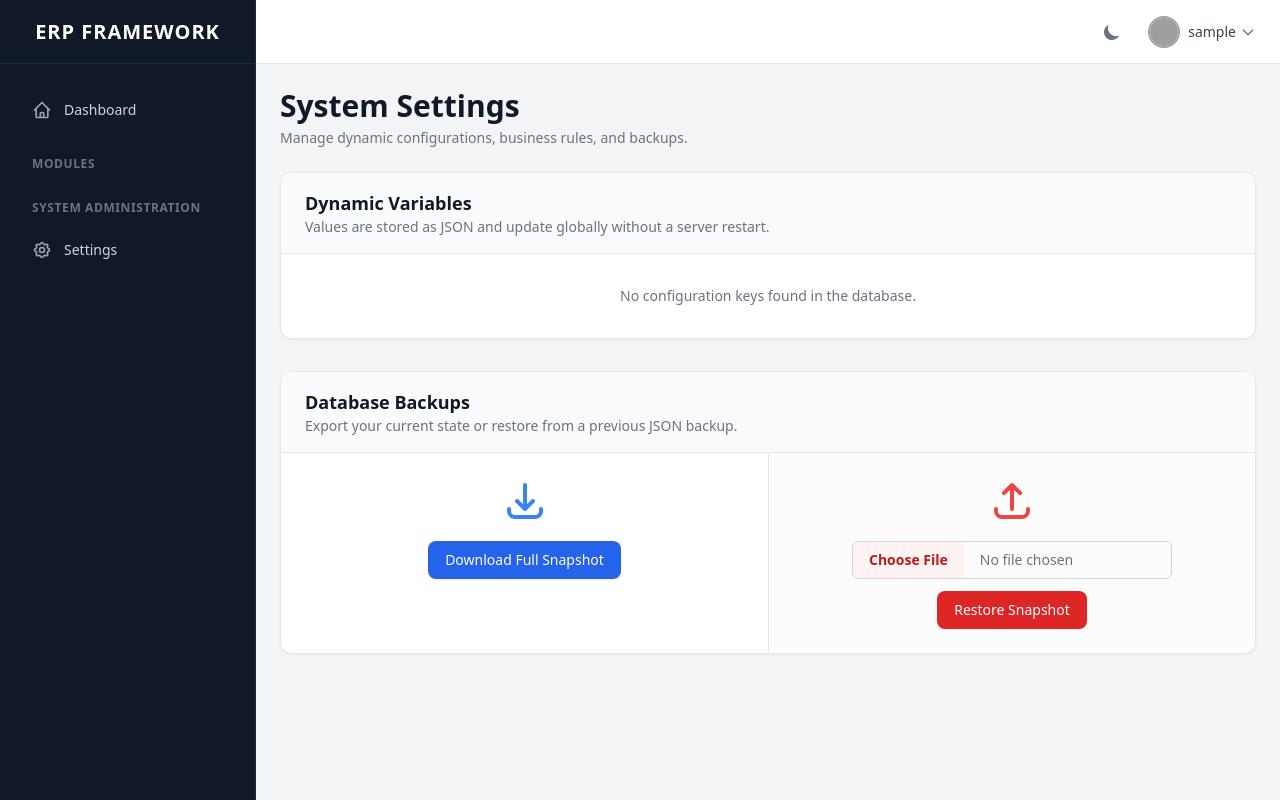
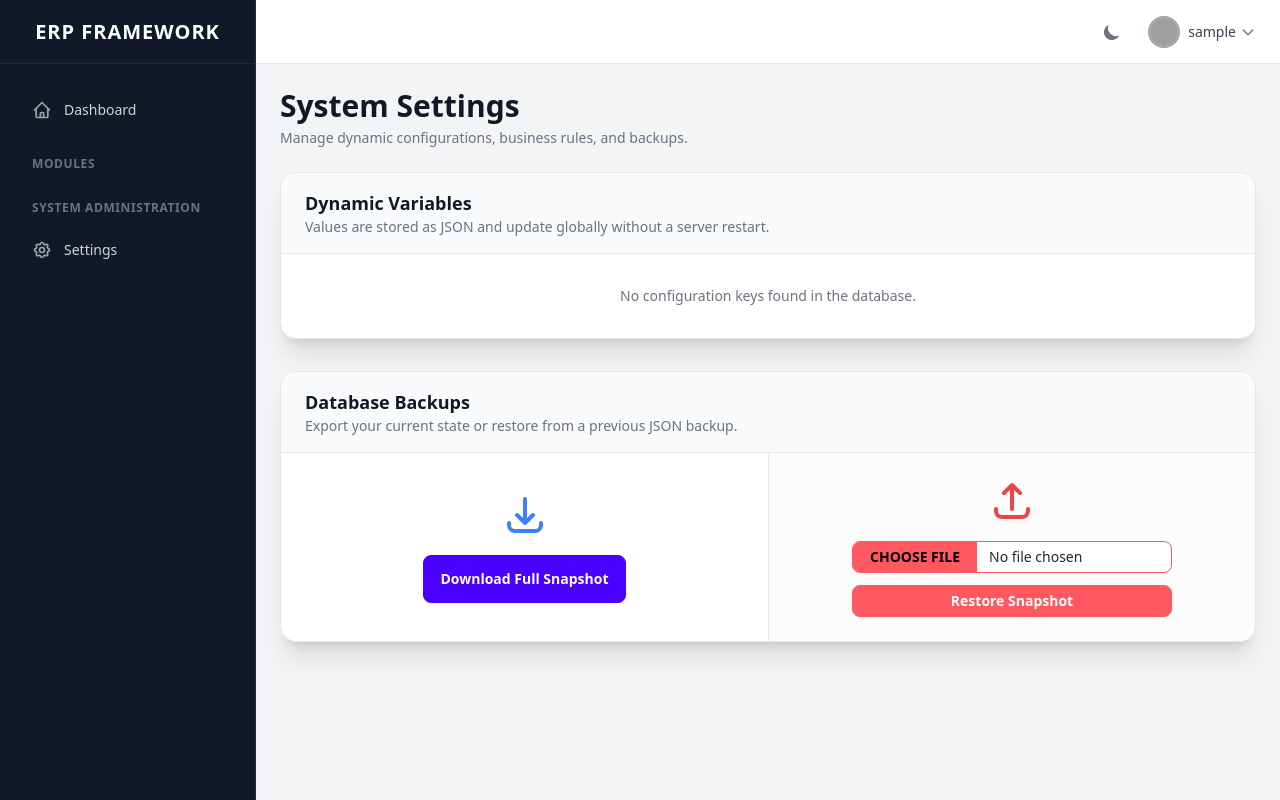
Before and after one commit to vaibhavambavkar1/generic_app_architecture, a Django app: page /core/settings/ in a window 1280 px wide. Run offline with Django 5.2, Linux system fonts and the light colour scheme; the visitor is signed in with stand-in values (Sample User, id 1); data that the repository does not hold is empty; parts of the project's set-up code (start-up, migrations or seed data) failed here and were passed over; some libraries are stand-ins or nearby versions; grey boxes are pictures that could not be loaded.

Commit message:
refactor: migrate UI to daisyUI components and update default redirect to settings dashboard

```diff
--- a/core/auth_html_views.py
+++ b/core/auth_html_views.py
@@ -12,7 +12,7 @@ def login_view(request):
             django_login(request, user)
             # Instruct HTMX to redirect the browser to the dashboard
             response = HttpResponse()
-            response['HX-Redirect'] = '/inventory/'
+            response['HX-Redirect'] = '/'
             return response
         else:
             return render(request, 'core/auth/partials/error_message.html', {'error': 'Invalid username or password.'})
@@ -35,7 +35,7 @@ def signup_view(request):
 
         django_login(request, user)
         response = HttpResponse()
-        response['HX-Redirect'] = '/inventory/'
+        response['HX-Redirect'] = '/'
         return response
 
     return render(request, 'core/auth/signup.html')
--- a/core/templates/core/base.html
+++ b/core/templates/core/base.html
@@ -17,6 +17,9 @@
             }
         }
     </script>
+    <!-- DaisyUI CDN -->
+    <link href="https://cdn.jsdelivr.net/npm/daisyui@4.12.10/dist/full.min.css" rel="stylesheet" type="text/css" />
+
     <!-- Tailwind CSS (CDN for rapid prototyping, replace with build in production) -->
     <script src="https://cdn.tailwindcss.com"></script>
 
--- a/core/templates/core/settings_dashboard.html
+++ b/core/templates/core/settings_dashboard.html
@@ -6,7 +6,7 @@
     </div>
 
     <!-- Dynamic Configuration Store -->
-    <div class="bg-white dark:bg-gray-800 shadow-sm rounded-xl border border-gray-200 dark:border-gray-700 mb-8 overflow-hidden">
+    <div class="card bg-base-100 dark:bg-gray-800 shadow-xl border border-gray-200 dark:border-gray-700 mb-8 overflow-hidden">
         <div class="px-6 py-4 border-b border-gray-200 dark:border-gray-700 bg-gray-50 dark:bg-gray-900/50">
             <h3 class="text-lg font-bold text-gray-900 dark:text-white">Dynamic Variables</h3>
             <p class="text-sm text-gray-500 dark:text-gray-400">Values are stored as JSON and update globally without a server restart.</p>
@@ -22,8 +22,8 @@
                     <form hx-post="{% url 'core:update_config' config.id %}" hx-target="#status-{{ config.id }}" class="flex items-center space-x-2">
                         {% csrf_token %}
                         <input type="text" name="value" value="{{ config.value|escape }}"
-                               class="block w-48 shadow-sm sm:text-sm border-gray-300 dark:border-gray-600 dark:bg-gray-700 dark:text-white rounded-md font-mono focus:ring-blue-500 focus:border-blue-500">
-                        <button type="submit" class="inline-flex items-center px-3 py-2 border border-transparent shadow-sm text-sm font-medium rounded-md text-white bg-blue-600 hover:bg-blue-700 focus:outline-none transition-colors">
+                               class="input input-bordered input-sm w-48 font-mono dark:bg-gray-700 dark:text-white">
+                        <button type="submit" class="btn btn-primary btn-sm text-white">
                             Save
                         </button>
                         <div id="status-{{ config.id }}" class="w-16"></div>
@@ -39,27 +39,27 @@
     </div>
 
     <!-- Backup & Restore System -->
-    <div class="bg-white dark:bg-gray-800 shadow-sm rounded-xl border border-gray-200 dark:border-gray-700 mb-8 overflow-hidden">
+    <div class="card bg-base-100 dark:bg-gray-800 shadow-xl border border-gray-200 dark:border-gray-700 mb-8 overflow-hidden">
         <div class="px-6 py-4 border-b border-gray-200 dark:border-gray-700 bg-gray-50 dark:bg-gray-900/50">
             <h3 class="text-lg font-bold text-gray-900 dark:text-white">Database Backups</h3>
             <p class="text-sm text-gray-500 dark:text-gray-400">Export your current state or restore from a previous JSON backup.</p>
         </div>
 
         <div class="grid grid-cols-1 md:grid-cols-2 divide-y md:divide-y-0 md:divide-x divide-gray-200 dark:divide-gray-700">
-            <div class="p-6 text-center">
+            <div class="p-6 text-center flex flex-col items-center justify-center">
                 <svg class="mx-auto h-12 w-12 text-blue-500 mb-4" fill="none" stroke="currentColor" viewBox="0 0 24 24"><path stroke-linecap="round" stroke-linejoin="round" stroke-width="2" d="M4 16v1a3 3 0 003 3h10a3 3 0 003-3v-1m-4-4l-4 4m0 0l-4-4m4 4V4"></path></svg>
-                <a href="{% url 'core:download_backup' %}" class="inline-flex justify-center items-center px-4 py-2 border border-transparent shadow-sm text-sm font-medium rounded-lg text-white bg-blue-600 hover:bg-blue-700 focus:outline-none transition-colors">
+                <a href="{% url 'core:download_backup' %}" class="btn btn-primary text-white">
                     Download Full Snapshot
                 </a>
             </div>
 
-            <div class="p-6 text-center bg-gray-50/50 dark:bg-gray-900/20">
+            <div class="p-6 text-center bg-gray-50/50 dark:bg-gray-900/20 flex flex-col items-center justify-center">
                 <svg class="mx-auto h-12 w-12 text-red-500 mb-4" fill="none" stroke="currentColor" viewBox="0 0 24 24"><path stroke-linecap="round" stroke-linejoin="round" stroke-width="2" d="M4 16v1a3 3 0 003 3h10a3 3 0 003-3v-1m-4-8l-4-4m0 0L8 8m4-4v12"></path></svg>
-                <form method="post" action="{% url 'core:backup_dashboard' %}" enctype="multipart/form-data" class="flex flex-col items-center">
+                <form method="post" action="{% url 'core:backup_dashboard' %}" enctype="multipart/form-data" class="flex flex-col items-center w-full max-w-xs">
                     {% csrf_token %}
                     <input type="file" name="backup_file" required accept=".json"
-                           class="block w-full max-w-xs text-sm text-gray-500 file:mr-4 file:py-2 file:px-4 file:rounded-md file:border-0 file:text-sm file:font-semibold file:bg-red-50 file:text-red-700 hover:file:bg-red-100 dark:file:bg-gray-700 dark:file:text-gray-300 border border-gray-300 dark:border-gray-600 rounded-md mb-3">
-                    <button type="submit" class="inline-flex justify-center items-center px-4 py-2 border border-transparent shadow-sm text-sm font-medium rounded-lg text-white bg-red-600 hover:bg-red-700 focus:outline-none transition-colors">
+                           class="file-input file-input-bordered file-input-error file-input-sm w-full mb-3">
+                    <button type="submit" class="btn btn-error btn-sm text-white w-full">
                         Restore Snapshot
                     </button>
                 </form>
--- a/erp_framework/settings.py
+++ b/erp_framework/settings.py
@@ -43,7 +43,6 @@ INSTALLED_APPS = [
     'django.contrib.staticfiles',
     'core',
     'django_htmx',
-    'inventory',
     'django_celery_beat',
     'rest_framework',
     'rest_framework_simplejwt',
--- a/erp_framework/urls.py
+++ b/erp_framework/urls.py
@@ -19,8 +19,7 @@ from django.urls import path, include
 from django.views.generic import RedirectView
 
 urlpatterns = [
-    path('', RedirectView.as_view(url='/inventory/', permanent=False)),
+    path('', RedirectView.as_view(url='/core/settings/', permanent=False)),
     path('admin/', admin.site.urls),
     path('core/', include('core.urls')),
-    path('inventory/', include('inventory.urls')),
 ]
```
Also changed, not shown: core/templates/core/activate_license.html (+13 -14 lines), core/templates/core/auth/forgot_password.html (+8 -6 lines), core/templates/core/backup_dashboard.html (+7 -7 lines).
